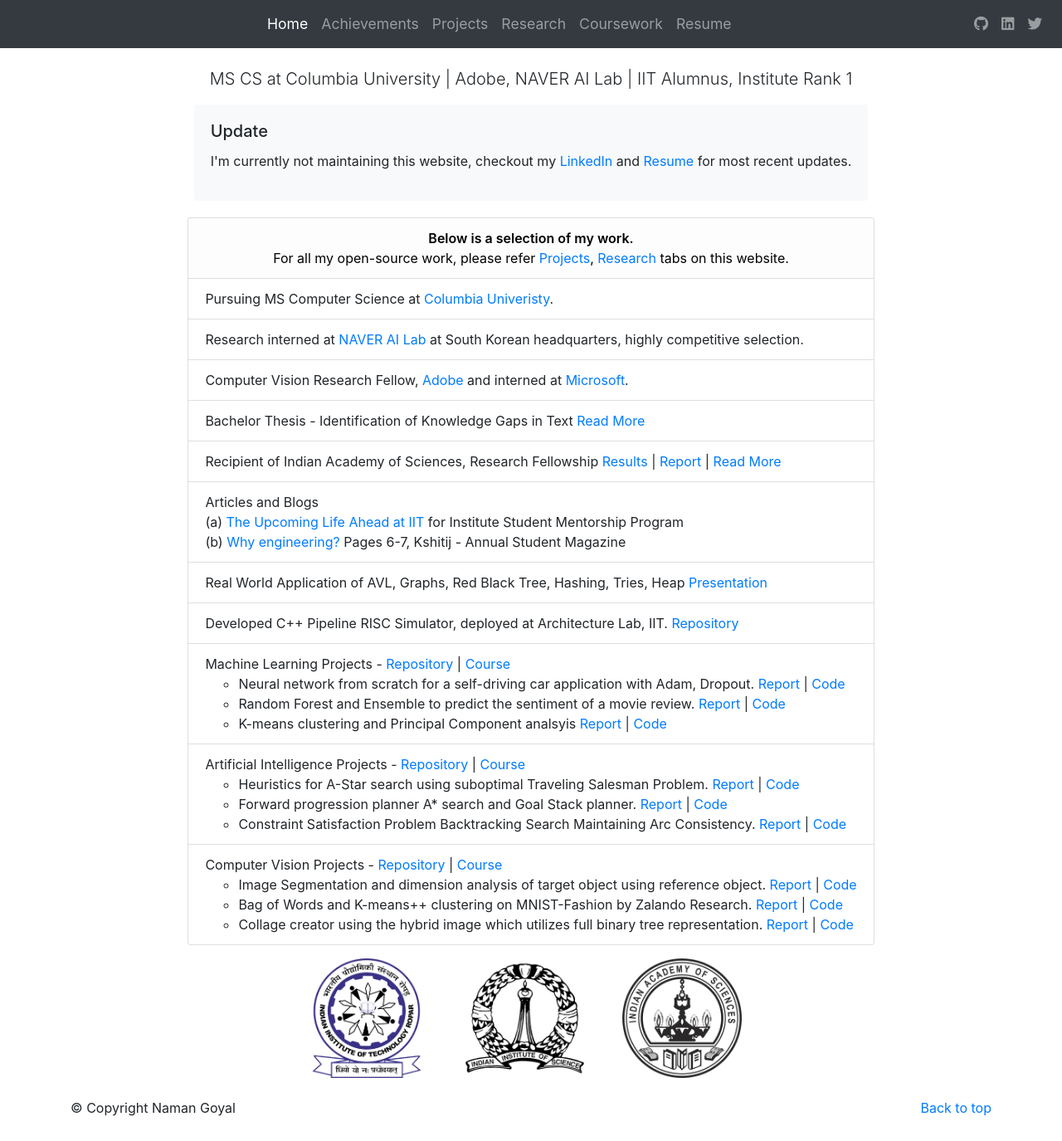
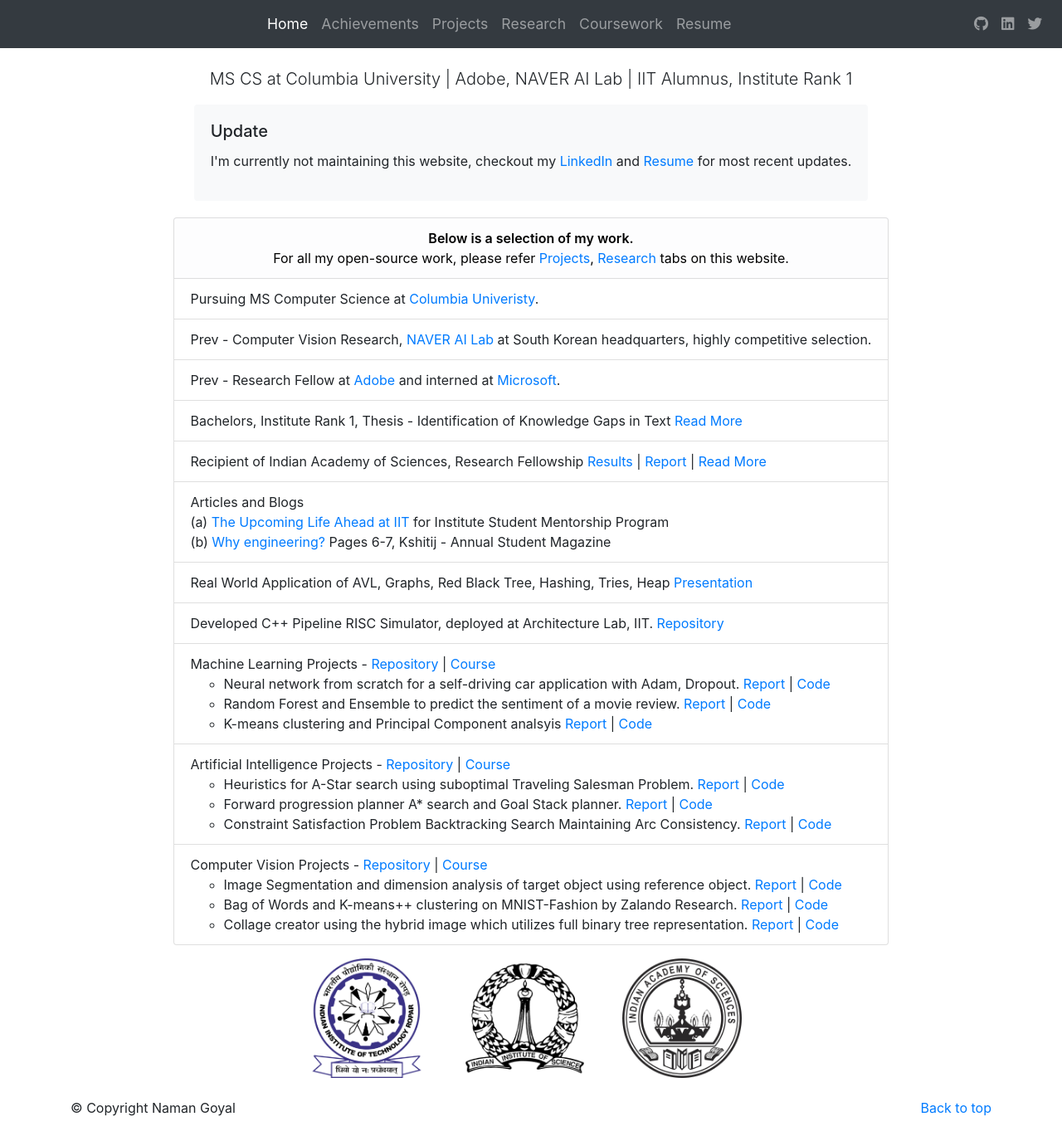
Before and after one commit to thenamangoyal/thenamangoyal.github.io, a Jekyll site: the page built from index.html, in a window 1280 px wide and 1375 px high. Shown: the whole window at 83% size. Built offline with Jekyll 4.4.1, drawn with Linux system fonts in a browser that asks for light colours; nearby versions of some CDN libraries.

Commit message:
Add prev

```diff
--- a/index.html
+++ b/index.html
@@ -88,16 +88,16 @@ layout: bootstrap
         </li>
         <li class="list-group-item">Pursuing MS Computer Science at <a target="_blank" href="https://www.cs.columbia.edu/">Columbia Univeristy</a>.
         </li>
-        <li class="list-group-item">Research interned at <a target="_blank"
+        <li class="list-group-item">Prev - Computer Vision Research, <a target="_blank"
                 href="https://naver-career.gitbook.io/en/teams/clova-cic">NAVER AI Lab</a> at South Korean headquarters, highly competitive selection.</li>
-        <li class="list-group-item">Computer Vision Research Fellow, <a target="_blank" href="https://www.adobe.com/">Adobe</a>
+        <li class="list-group-item">Prev - Research Fellow at <a target="_blank" href="https://www.adobe.com/">Adobe</a>
             and interned at <a target="_blank" href="https://www.microsoft.com/">Microsoft</a>.
         </li>
 
         <li class="list-group-item">
             <!-- Graduate in Computer Science from Indian Institute of Technology, <a
                     target="_blank" href="http://iitrpr.ac.in/">IIT</a>.<br>  -->
-            Bachelor Thesis - Identification of Knowledge Gaps in Text
+            Bachelors, Institute Rank 1, Thesis - Identification of Knowledge Gaps in Text
             <!-- <a target="_blank"
                 href="https://github.com/thenamangoyal/knowledge-gaps/blob/master/Report.pdf">Report</a> -->
 
```
